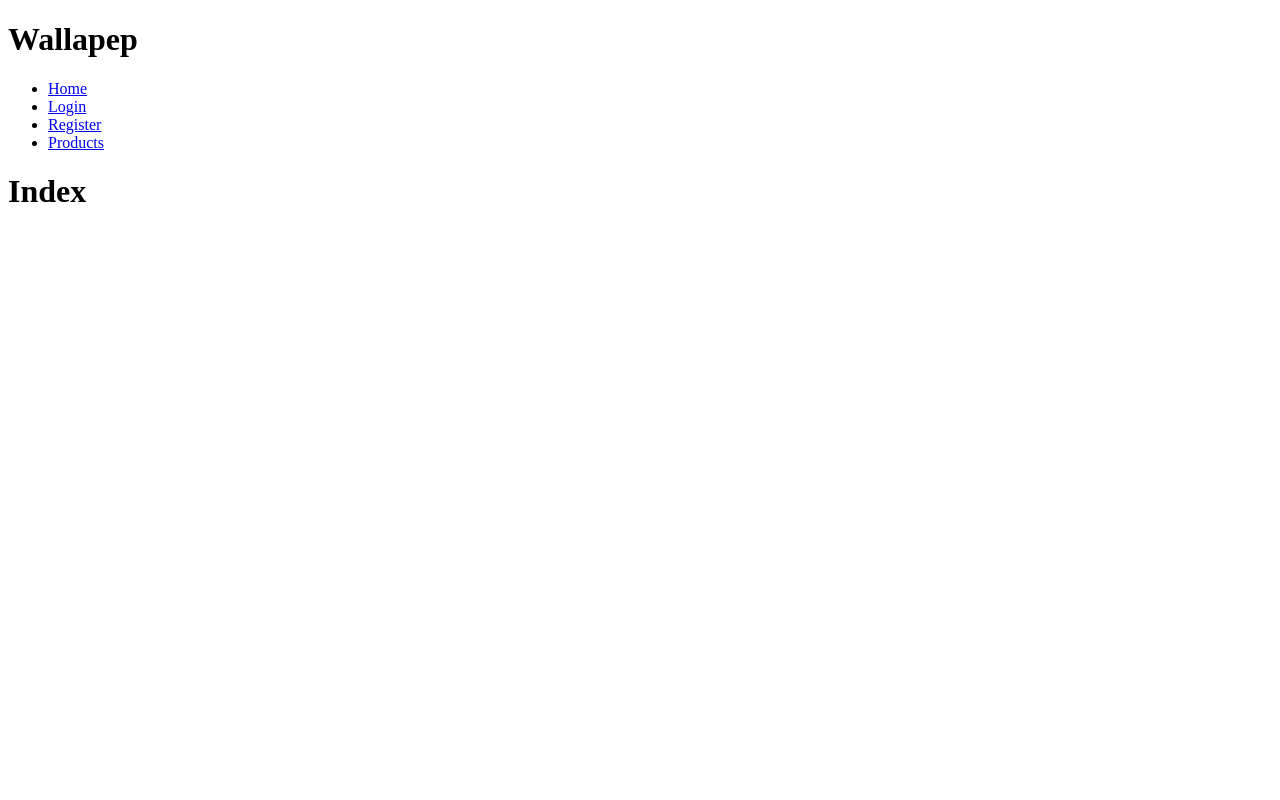
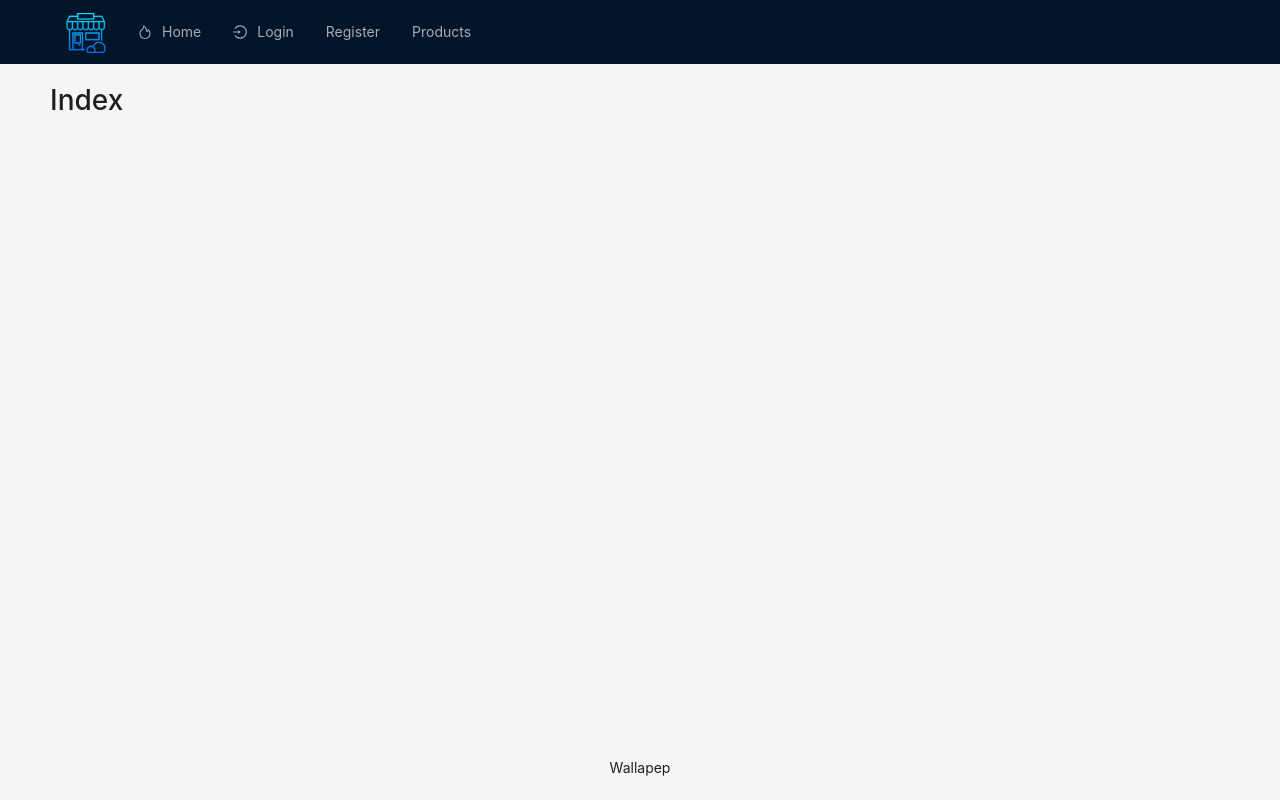
Before and after one commit to VarelaAlex/MIW-DPIU_Wallapep, a React (Create React App) app: page / in a window 1280 px wide. Built offline with nearby package versions, Linux system fonts and the light colour scheme.

Commit message:
8 - Libreria de componentes UI, Layout y menú

```diff
--- a/package.json
+++ b/package.json
@@ -3,12 +3,12 @@
   "version": "0.1.0",
   "private": true,
   "dependencies": {
-    "@ant-design/icons": "^5.2.6",
+    "@ant-design/icons": "^5.6.1",
     "@reduxjs/toolkit": "^1.9.7",
     "@testing-library/jest-dom": "^5.17.0",
     "@testing-library/react": "^13.4.0",
     "@testing-library/user-event": "^13.5.0",
-    "antd": "^5.10.1",
+    "antd": "^5.24.8",
     "dayjs": "^1.11.10",
     "react": "^18.2.0",
     "react-dom": "^18.2.0",
--- a/src/App.js
+++ b/src/App.js
@@ -2,24 +2,22 @@ import React from "react";
 import LoginFormComponent from "./Components/User/LoginFormComponent";
 import CreateUserComponent from "./Components/User/CreateUserComponent";
 import ListProductsComponent from "./Components/Products/ListProductsComponent";
-import {Link, Route, Routes} from "react-router-dom";
+import {Route, Routes} from "react-router-dom";
 import EditProductComponent from "./Components/Products/EditProductComponent";
+import {Layout} from 'antd';
+import MenuAppComponent from "./Components/Layout/MenuAppComponent";
+import FooterAppComponent from "./Components/Layout/FooterAppComponent";
 
 let App = () => {
 
+    let {Header, Content} = Layout;
     return (
-        <div className="App">
-            <h1>Wallapep</h1>
-
-            <nav>
-                <ul>
-                    <li><Link to="/">Home</Link></li>
-                    <li><Link to="/login">Login</Link></li>
-                    <li><Link to="/register">Register</Link></li>
-                    <li><Link to="/products">Products</Link></li>
-                </ul>
-            </nav>
-
+        <Layout className="layout" style={{ minHeight: "100vh" }}>
+            <Header>
+                <MenuAppComponent />
+            </Header>
+            <Content style={{ padding: "20px 50px" }}>
+                <div className="site-layout-content">
                     <Routes>
                         <Route path="/" element={
                             <h1>Index</h1>
@@ -38,6 +36,9 @@ let App = () => {
                         }></Route>
                     </Routes>
                 </div>
+            </Content>
+            <FooterAppComponent/>
+        </Layout>
     )
 }
 
--- /dev/null
+++ b/src/Components/Layout/FooterAppComponent.js
@@ -0,0 +1,12 @@
+import React from "react";
+import {Layout} from "antd";
+
+let {Footer} = Layout;
+
+let FooterAppComponent = () => {
+    return (
+        <Footer style={{ textAlign: "center" }}> Wallapep </Footer>
+    );
+}
+
+export default FooterAppComponent;
--- /dev/null
+++ b/src/Components/Layout/MenuAppComponent.js
@@ -0,0 +1,23 @@
+import React from "react";
+import {Link} from "react-router-dom";
+import {Menu} from 'antd';
+import {FireOutlined, LoginOutlined} from '@ant-design/icons';
+
+let MenuAppComponent = () => {
+
+    return (
+        <div>
+            <div className="logo"/>
+            <Menu theme="dark" mode="horizontal" items={[
+                {key: "logo", label: <img src="/logo.png" width="40" height="40"/>},
+                {key: "menuItems", icon: <FireOutlined/>, label: <Link to="/">Home</Link>},
+                {key: "menuLogin", icon: <LoginOutlined/>, label: <Link to="/login">Login</Link>},
+                {key: "menuRegister", label: <Link to="/register">Register</Link>},
+                {key: "menuProducts", label: <Link to="/products">Products</Link>},
+            ]}>
+            </Menu>
+        </div>
+    );
+}
+
+export default MenuAppComponent;
--- a/src/index.js
+++ b/src/index.js
@@ -2,6 +2,7 @@ import React from 'react';
 import ReactDOM from 'react-dom/client';
 import App from './App';
 import {BrowserRouter} from "react-router-dom";
+import 'antd/dist/reset.css';
 
 const root = ReactDOM.createRoot(document.getElementById('root'));
 root.render(
```
Also changed, not shown: 1 other file (tests, documents, lock files or other folders). Lines whose indentation alone changed are shown as unchanged.
